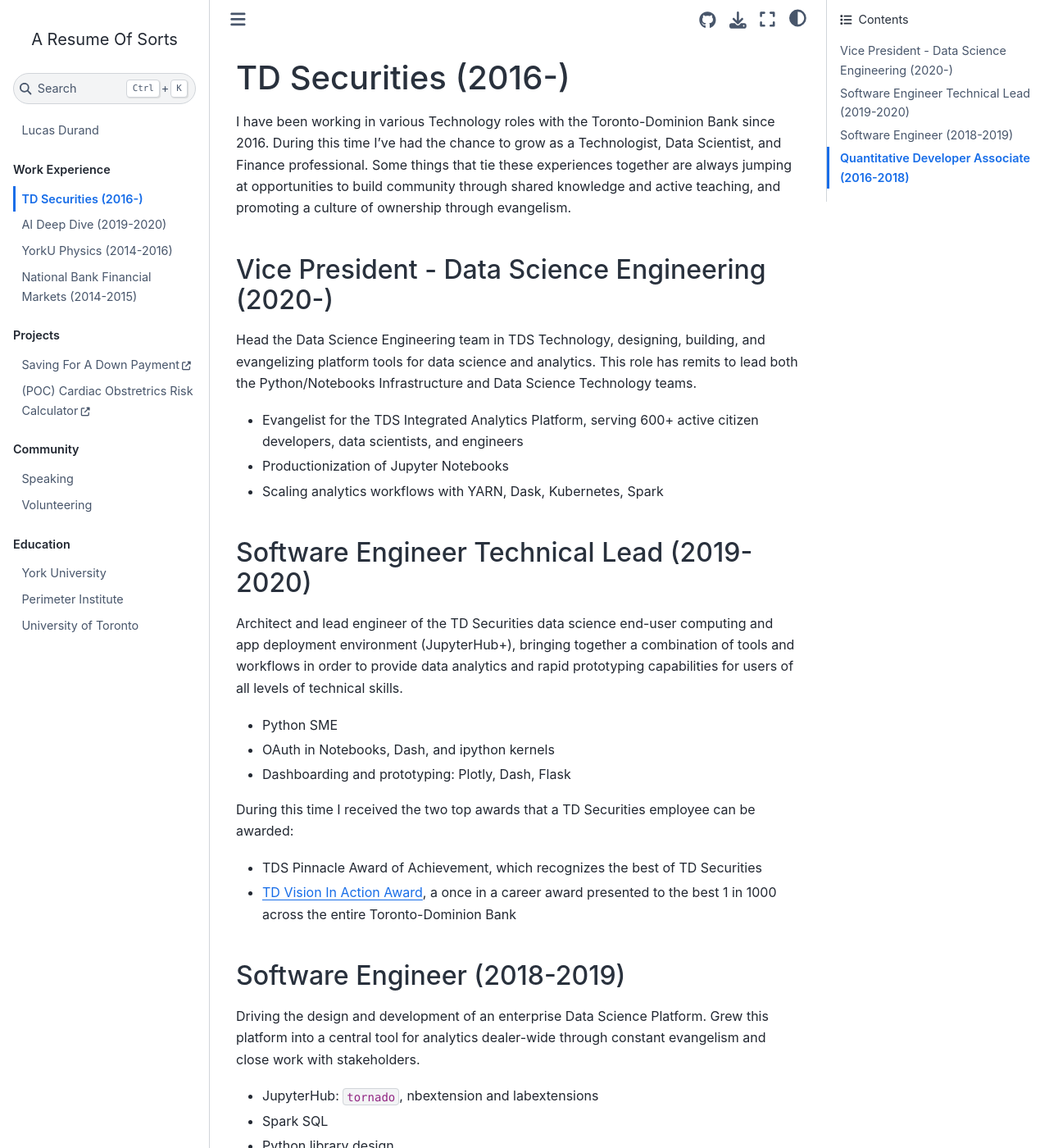
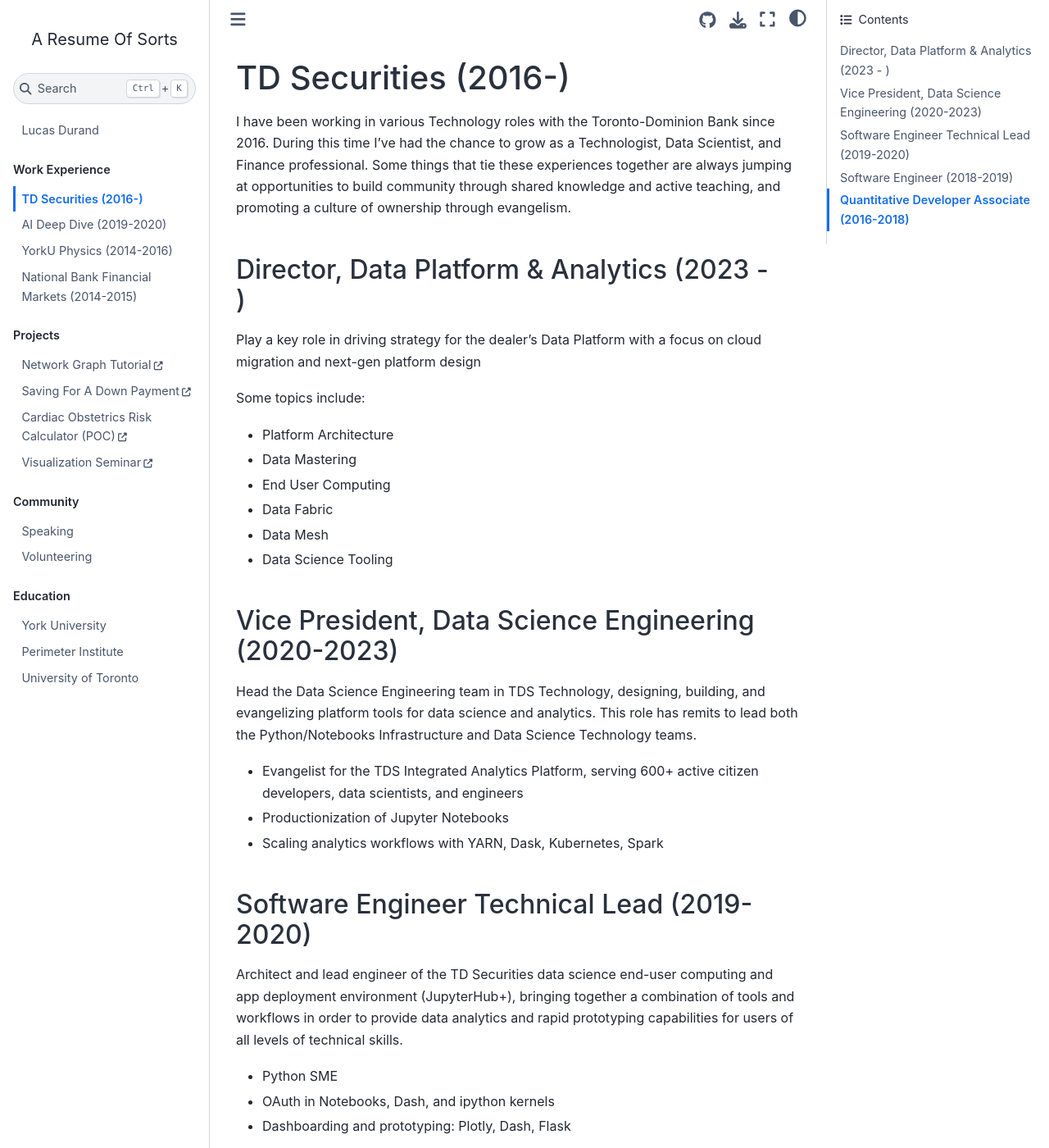
Before and after one commit to lucasdurand/lucasdurand, a Jupyter Book: the page built from work/td.md, in a window 1280 px wide and 1400 px high. Shown: the whole window at 82% size. Built offline with Jupyter Book 1.0.4 settings and Sphinx 7.4.7 and the Sphinx Book theme 1.1.4, drawn with Linux system fonts in a browser that asks for light colours; nearby versions of some CDN libraries; pages that are not in the unit, such as notebooks, are missing from menus; comment, search, counter and statistics services are not loaded; some of the changed text lies outside the part shown.

```diff
--- a/_toc.yml
+++ b/_toc.yml
@@ -13,10 +13,14 @@
   - caption: Projects
     chapters:
     - file: projects/languages
+    - url: https://lucasdurand.xyz/network-graph-tutorial/
+      title: Network Graph Tutorial
     - url: https://futuremoney.herokuapp.com/
       title: Saving For A Down Payment
     - url: https://cardiac-calculator.herokuapp.com/
-      title: (POC) Cardiac Obstretrics Risk Calculator
+      title: Cardiac Obstetrics Risk Calculator (POC)
+    - url: https://lucasdurand.xyz/visualization-seminar/
+      title: Visualization Seminar
   - caption: Community
     chapters:
     - file: misc/speaking
--- a/work/td.md
+++ b/work/td.md
@@ -3,7 +3,19 @@
 I have been working in various Technology roles with the Toronto-Dominion Bank since 2016. During this time I've had the chance to grow as a Technologist, Data Scientist, and Finance professional. Some things that tie these experiences together are always jumping at opportunities to build community through shared knowledge and active teaching, and promoting a culture of ownership through evangelism.
 
 
-## Vice President - Data Science Engineering (2020-)
+## Director, Data Platform & Analytics (2023 - )
+
+Play a key role in driving strategy for the dealer's Data Platform with a focus on cloud migration and next-gen platform design
+
+Some topics include:
+* Platform Architecture
+* Data Mastering
+* End User Computing
+* Data Fabric
+* Data Mesh
+* Data Science Tooling
+
+## Vice President, Data Science Engineering (2020-2023)
 
 Head the Data Science Engineering team in TDS Technology, designing, building, and evangelizing platform tools for data science and analytics. This role has remits to lead both the Python/Notebooks Infrastructure and Data Science Technology teams.
 
@@ -33,7 +45,7 @@
 * Spark SQL
 * Python library design
 
-I was fortunate to be able to speak about this journey in the 2019 Python Canada Conference, [PyCon CA](https://2019.pycon.ca/talks/talk-111/)
+I was fortunate to be able to speak about this journey in the 2019 Python Canada conference, [PyCon CA](https://2019.pycon.ca/talks/talk-111/)
 
 
 ## Quantitative Developer Associate (2016-2018)
```
